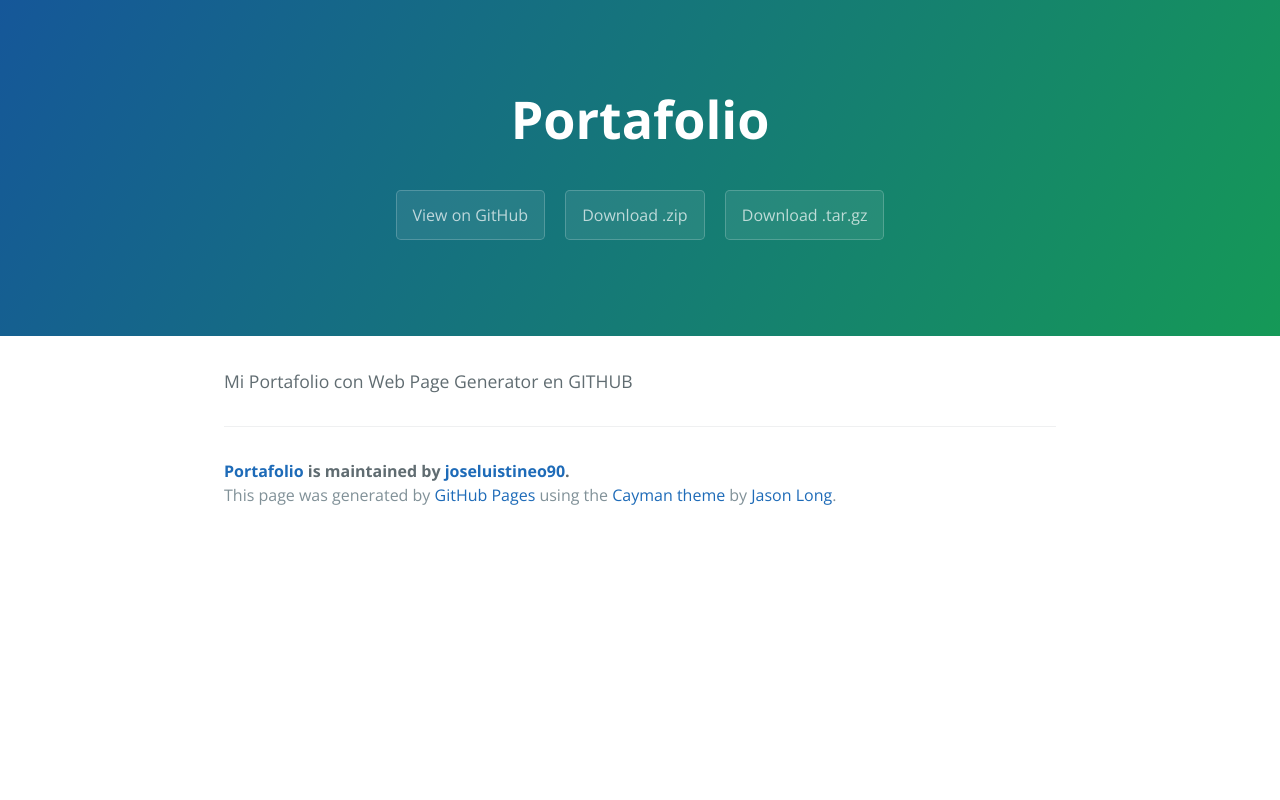
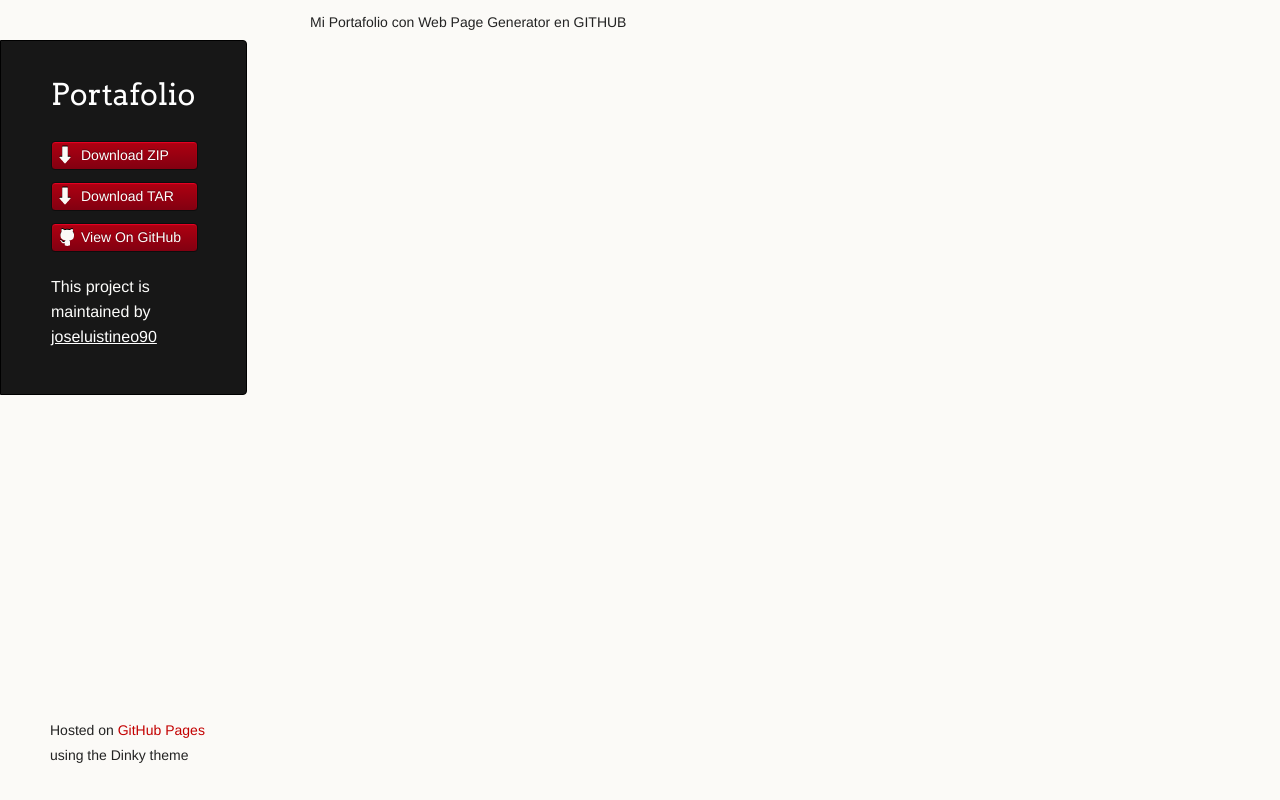
Before and after one commit to joseluistineo90/portafolio, a plain HTML site: page index.html in a window 1280 px wide. Drawn offline with nearby package versions, Linux system fonts and the light colour scheme.

Commit message:
Create gh-pages branch via GitHub

```diff
--- a/index.html
+++ b/index.html
@@ -1,34 +1,42 @@
-<!DOCTYPE html>
-<html lang="en-us">
+<!doctype html>
+<html>
   <head>
-    <meta charset="UTF-8">
+    <meta charset="utf-8">
+    <meta http-equiv="X-UA-Compatible" content="chrome=1">
     <title>Portafolio by joseluistineo90</title>
-    <meta name="viewport" content="width=device-width, initial-scale=1">
-    <link rel="stylesheet" type="text/css" href="stylesheets/normalize.css" media="screen">
-    <link href='https://fonts.googleapis.com/css?family=Open+Sans:400,700' rel='stylesheet' type='text/css'>
-    <link rel="stylesheet" type="text/css" href="stylesheets/stylesheet.css" media="screen">
-    <link rel="stylesheet" type="text/css" href="stylesheets/github-light.css" media="screen">
+
+    <link rel="stylesheet" href="stylesheets/styles.css">
+    <link rel="stylesheet" href="stylesheets/github-light.css">
+    <script src="javascripts/scale.fix.js"></script>
+    <meta name="viewport" content="width=device-width, initial-scale=1, user-scalable=no">
+    <!--[if lt IE 9]>
+    <script src="//html5shiv.googlecode.com/svn/trunk/html5.js"></script>
+    <![endif]-->
   </head>
   <body>
-    <section class="page-header">
-      <h1 class="project-name">Portafolio</h1>
-      <h2 class="project-tagline"></h2>
-      <a href="https://github.com/joseluistineo90/portafolio" class="btn">View on GitHub</a>
-      <a href="https://github.com/joseluistineo90/portafolio/zipball/master" class="btn">Download .zip</a>
-      <a href="https://github.com/joseluistineo90/portafolio/tarball/master" class="btn">Download .tar.gz</a>
-    </section>
+    <div class="wrapper">
+      <header>
+        <h1 class="header">Portafolio</h1>
+        <p class="header"></p>
 
-    <section class="main-content">
-      <p>Mi Portafolio con Web Page Generator en GITHUB</p>
+        <ul>
+          <li class="download"><a class="buttons" href="https://github.com/joseluistineo90/portafolio/zipball/master">Download ZIP</a></li>
+          <li class="download"><a class="buttons" href="https://github.com/joseluistineo90/portafolio/tarball/master">Download TAR</a></li>
+          <li><a class="buttons github" href="https://github.com/joseluistineo90/portafolio">View On GitHub</a></li>
+        </ul>
 
-      <footer class="site-footer">
-        <span class="site-footer-owner"><a href="https://github.com/joseluistineo90/portafolio">Portafolio</a> is maintained by <a href="https://github.com/joseluistineo90">joseluistineo90</a>.</span>
+        <p class="header">This project is maintained by <a class="header name" href="https://github.com/joseluistineo90">joseluistineo90</a></p>
 
-        <span class="site-footer-credits">This page was generated by <a href="https://pages.github.com">GitHub Pages</a> using the <a href="https://github.com/jasonlong/cayman-theme">Cayman theme</a> by <a href="https://twitter.com/jasonlong">Jason Long</a>.</span>
+
+      </header>
+      <section>
+        <p>Mi Portafolio con Web Page Generator en GITHUB</p>
+      </section>
+      <footer>
+        <p><small>Hosted on <a href="https://pages.github.com">GitHub Pages</a> using the Dinky theme</small></p>
       </footer>
-
-    </section>
-
+    </div>
+    <!--[if !IE]><script>fixScale(document);</script><![endif]-->
 
   </body>
 </html>
```
